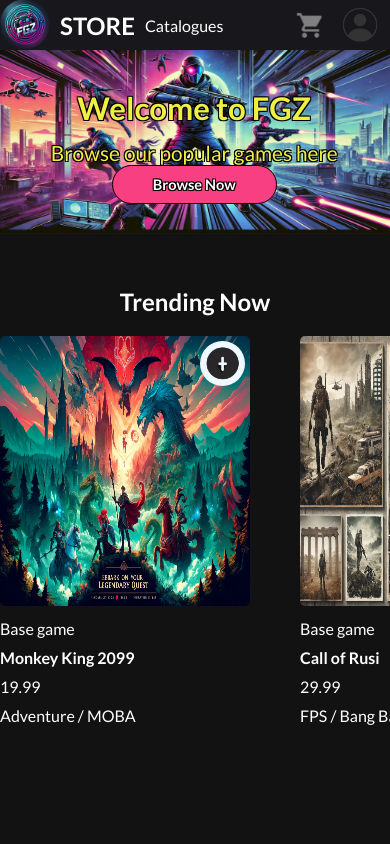
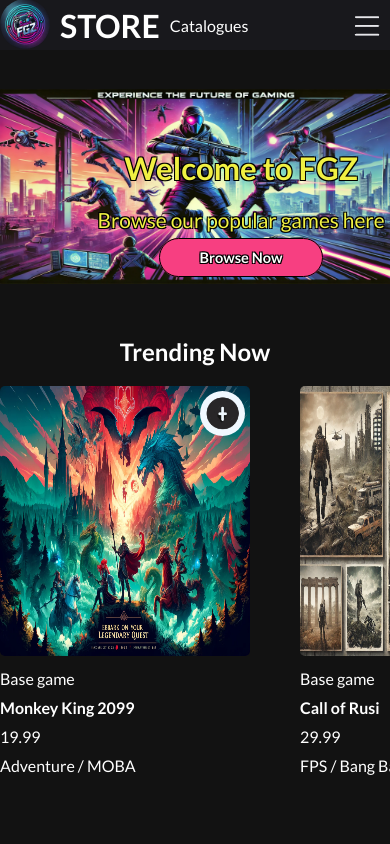
Before and after one commit to PhamHoaiTan/Single-Page, a React (Create React App) app in the folder web-game/: page / in a window 390 px wide. Shown: the top 844 px of the page. Built offline with nearby package versions, Linux system fonts and the light colour scheme.

Commit message:
update More button

```diff
--- a/web-game/src/App.jsx
+++ b/web-game/src/App.jsx
@@ -9,16 +9,20 @@ import Footer from "./components/Footer/Footer";
 import ProductDetail from "./Pages/Details/ProductDetail";
 import AddToCart from "./Pages/Cart/AddToCart";
 import LoginPopup from "./components/LoginPopup/LoginPopup";
-import { StoreContext } from "./StoreContext/StoreContext";
+import ShowMore from "./components/ShowMore/ShowMore";
 
 function App() {
   const [showLogin, setShowLogin] = useState(false);
-  const {cartItems} = useContext(StoreContext)
+  const [showMore,setShowMore] = useState(false);
+  useEffect(()=>{
+    console.log(showMore)
+  },[showMore])
   return (
     <>
+      {showMore ?<ShowMore setShowMore={setShowMore}/> : <></>}
       {showLogin ? <LoginPopup setShowLogin={setShowLogin} /> : <></>}
       <div className="App">
-        <Navbar setShowLogin={setShowLogin} />
+        <Navbar setShowLogin={setShowLogin} setShowMore={setShowMore}  />
           <Routes>
             <Route path="/" element={<Home />} />
             <Route path="/catalogue" element={<Catalogue />} />
--- a/web-game/src/Pages/Details/ProductDetail.css
+++ b/web-game/src/Pages/Details/ProductDetail.css
@@ -97,7 +97,7 @@
   .p-left{
     text-align: left  ;
   }
-@media  screen and (max-width:600px) {
+@media  screen and (max-width:750px) {
   .detail-right{
     width: 100%;
     position: static;
--- a/web-game/src/Pages/Details/ProductDetail.jsx
+++ b/web-game/src/Pages/Details/ProductDetail.jsx
@@ -39,7 +39,7 @@ function ProductDetail() {
   useEffect(() => {
     const handleScroll = () => {
       const detailRightid = document.getElementById("detailRight");
-      if (window.innerWidth > 600) {
+      if (window.innerWidth > 750) {
         const scrollY = window.scrollY;
         if (scrollY < topSuggest - heightDetailRight && scrollY < widthContain) {
           detailRightid.style.position = "fixed";
--- a/web-game/src/Pages/Home/Home.css
+++ b/web-game/src/Pages/Home/Home.css
@@ -19,7 +19,7 @@
     margin: 20px auto;
     font-size: 1.5em;
   }
-  @media screen and (max-width:600px) {
+  @media screen and (max-width:750px) {
     .Home{
       width: 100%;
       margin: 0;
--- a/web-game/src/StoreContext/StoreContext.jsx
+++ b/web-game/src/StoreContext/StoreContext.jsx
@@ -26,12 +26,6 @@ export const StoreContextProvider = (props) => {
             dot.style.display = 'block';
           }
   }, [cartItems]);
-  // useEffect(()=>{
-  //     const dot = document.getElementById("dot-img");
-  //       if(cartItems)
-  //         dot.style.display = 'none';
-  //   })
-
     const getTotalCartAmount = () => {
       let totalAmount = 0;
       for (const item in cartItems) {
--- a/web-game/src/assets/assets.js
+++ b/web-game/src/assets/assets.js
@@ -15,6 +15,7 @@ import carousel from './Carousel.webp'
 import window_icon from './window_icon.png'
 import dot from './dot.jpg'
 import search_icon from './search_icon.png'
+import more from './mor.png'
 export const assets = {
     logo,
     account,
@@ -32,5 +33,5 @@ export const assets = {
     carousel,
     window_icon,
     dot,
-    search_icon
+    more
 }
--- a/web-game/src/components/Footer/Footer.css
+++ b/web-game/src/components/Footer/Footer.css
@@ -48,7 +48,7 @@ a{
 .last-comment p{
   font-size: 12px;
 }
-@media screen and (max-width:600px) {
+@media screen and (max-width:750px) {
   .Footer{
       padding:0;
   }
--- a/web-game/src/components/Header/Header.css
+++ b/web-game/src/components/Header/Header.css
@@ -36,7 +36,7 @@
     cursor: pointer;
     border: 1px solid black;
 }
-@media screen and (max-width:600px) {
+@media screen and (max-width:750px) {
     .header img{
         width: 100%;
         height: 50vw;
@@ -44,14 +44,11 @@
         overflow: hidden;
     }
     .header .header-text{
-        top :20%;
-        left:13%;
+        top :25%;
+        left:25%;
         font-size: 1.3em;
         text-align: center;
-    }
-    .header-text .brow{
-        margin-top: 200px;
-
+        gap: 10px;
     }
     .header{
         margin-top: 10%;
--- a/web-game/src/components/Navbar/Navbar.css
+++ b/web-game/src/components/Navbar/Navbar.css
@@ -23,6 +23,9 @@
   display: flex;
   gap: 20px;
   align-items: center;
+}
+.nav-left h2{
+  font-size: 2em;
 }
 /* Right navbar*/
 .nav-right{
@@ -67,12 +70,15 @@
 .search-button{
   cursor: pointer;
 }
-
-@media screen and (max-width:600px) {
+.more{
+  display: none;
+}
+@media screen and (max-width:750px) {
    .navbar{
     height: 50px;
     font-size: 16px;
-     margin: 0;
+    margin: 0;
+    position: static;
    }
    .logo{
     width: 50px;
@@ -92,4 +98,14 @@
     gap: 0px;
     margin: 0;
    }
+   .cart-dot{
+    display: none;
+   }
+   .account-img{
+    display: none;
+   }
+   .more{
+    display: block;
+    margin-right: 10px ;
+   }
 }
--- a/web-game/src/components/Navbar/Navbar.jsx
+++ b/web-game/src/components/Navbar/Navbar.jsx
@@ -1,11 +1,9 @@
 // src/components/Navbar/Navbar.jsx
-import React, { useContext, useEffect } from 'react';
+import React, { useContext, useEffect, useState } from 'react';
 import './Navbar.css';
 import { assets } from '../../assets/assets';
 import { Link } from 'react-router-dom';
-import { StoreContext } from '../../StoreContext/StoreContext';
-function Navbar({setShowLogin}) {
-  const {cartItems} = useContext(StoreContext);
+function Navbar({setShowLogin,setShowMore}) {
   return (
     <div className='navbar'>
     <div className="nav-left">
@@ -16,12 +14,13 @@ function Navbar({setShowLogin}) {
       {/* <img src={assets.search_icon} alt="" className='search-button' /> */}
     </div>
     <div className='nav-right'>
-      <div className="cart-dot">
+      <img src={assets.more} alt=""  className='more' onClick={()=>setShowMore(true)}/>
+      <div className="cart-dot" id='cart-dot'>
       <Link  to="/cart"><img src={assets.cart} alt="" className='cart'/></Link>
       <img src={assets.dot} alt="" className='dot-img' id='dot-img'  />
       </div>
-      <img src={assets.account} alt="" className='account-img' onClick={()=>setShowLogin(true)} />
-      <button className='bt-download'>Download</button>
+      <img src={assets.account} alt="" className='account-img' onClick={()=>setShowLogin(true)} id='account'/>
+      <button className='bt-download' id='bt-download'>Download</button>
     </div>
     </div>
   );
--- /dev/null
+++ b/web-game/src/components/ShowMore/ShowMore.jsx
@@ -0,0 +1,11 @@
+import React from 'react'
+
+const ShowMore = () => {
+  return (
+    <div className='ShowMore'>
+        Hello There
+    </div>
+  )
+}
+
+export default ShowMore
```
Also changed, not shown: web-game/src/assets/mor.png (added).
